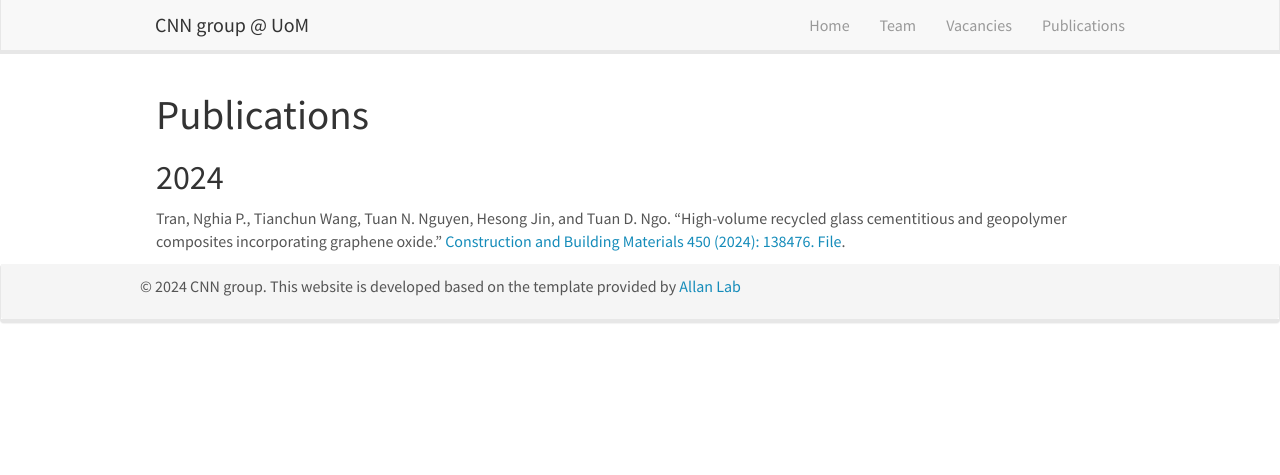
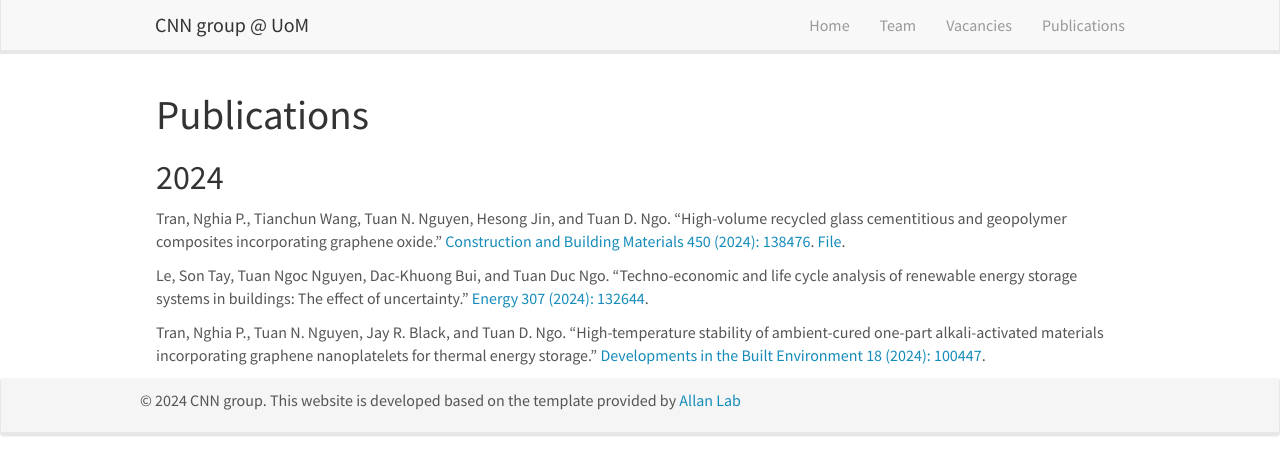
Before and after one commit to tuannguyenngoc/cnn-group, a Jekyll site: the page built from _pages/publications.md, in a window 1280 px wide. Shown: the top 475 px of the page. Built offline with Jekyll 4.4.1, drawn with Linux system fonts in a browser that asks for light colours; nearby versions of some CDN libraries.

Commit message:
Update publications.md

```diff
--- a/_pages/publications.md
+++ b/_pages/publications.md
@@ -11,4 +11,8 @@ permalink: /publications/
 
 ## 2024
 
-Tran, Nghia P., Tianchun Wang, Tuan N. Nguyen, Hesong Jin, and Tuan D. Ngo. "High-volume recycled glass cementitious and geopolymer composites incorporating graphene oxide." [Construction and Building Materials 450 (2024): 138476.](https://www.sciencedirect.com/science/article/pii/S0950061824036183) [File]({{ site.baseurl }}/papers/2024_RecycledGlass_CBM.pdf).
+Tran, Nghia P., Tianchun Wang, Tuan N. Nguyen, Hesong Jin, and Tuan D. Ngo. "High-volume recycled glass cementitious and geopolymer composites incorporating graphene oxide." [Construction and Building Materials 450 (2024): 138476](https://www.sciencedirect.com/science/article/pii/S0950061824036183). [File]({{ site.baseurl }}/papers/2024_RecycledGlass_CBM.pdf).
+
+Le, Son Tay, Tuan Ngoc Nguyen, Dac-Khuong Bui, and Tuan Duc Ngo. "Techno-economic and life cycle analysis of renewable energy storage systems in buildings: The effect of uncertainty." [Energy 307 (2024): 132644](https://www.sciencedirect.com/science/article/pii/S0360544224024186).
+
+Tran, Nghia P., Tuan N. Nguyen, Jay R. Black, and Tuan D. Ngo. "High-temperature stability of ambient-cured one-part alkali-activated materials incorporating graphene nanoplatelets for thermal energy storage." [Developments in the Built Environment 18 (2024): 100447](https://www.sciencedirect.com/science/article/pii/S2666165924001285).
```
